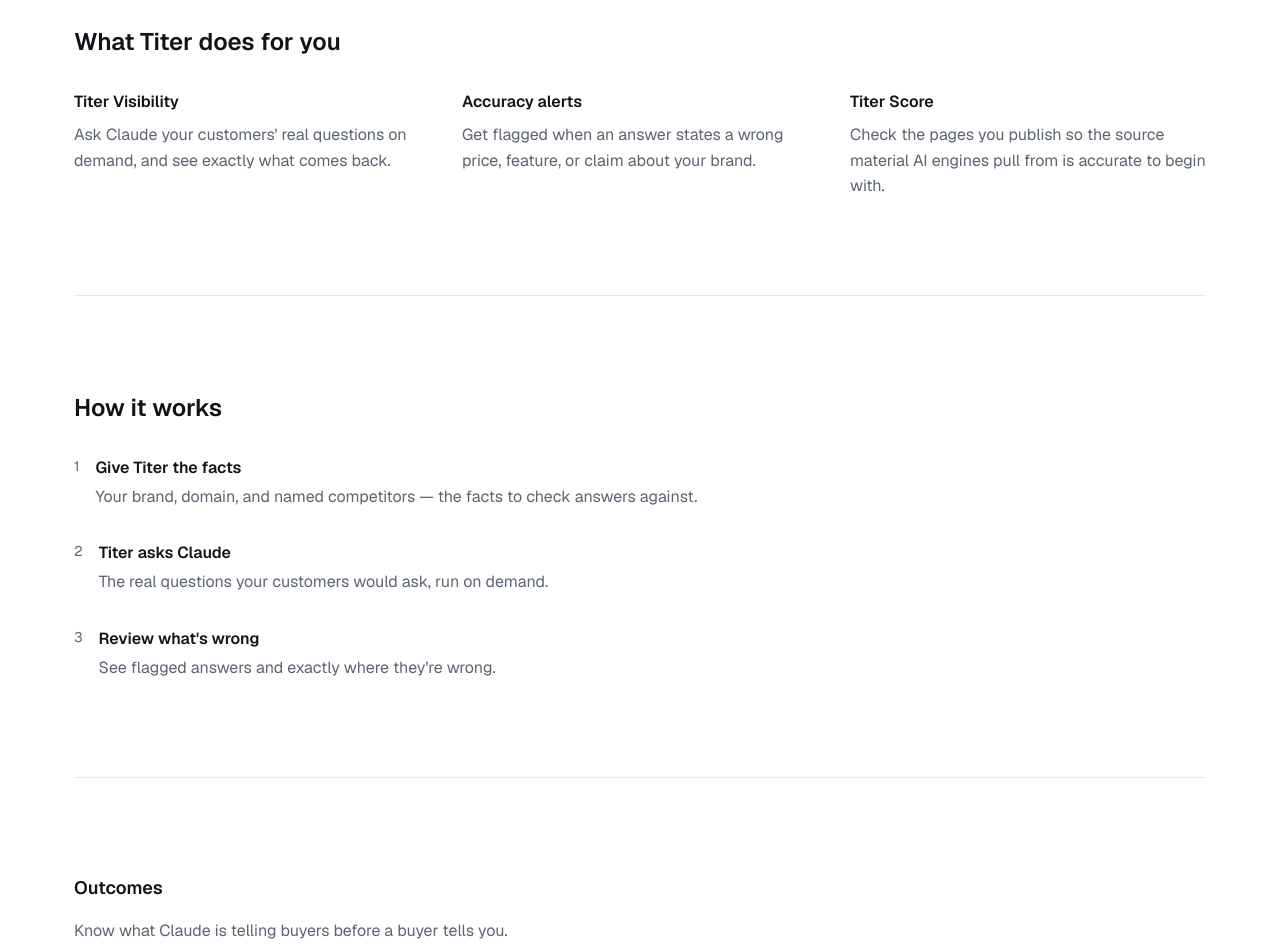
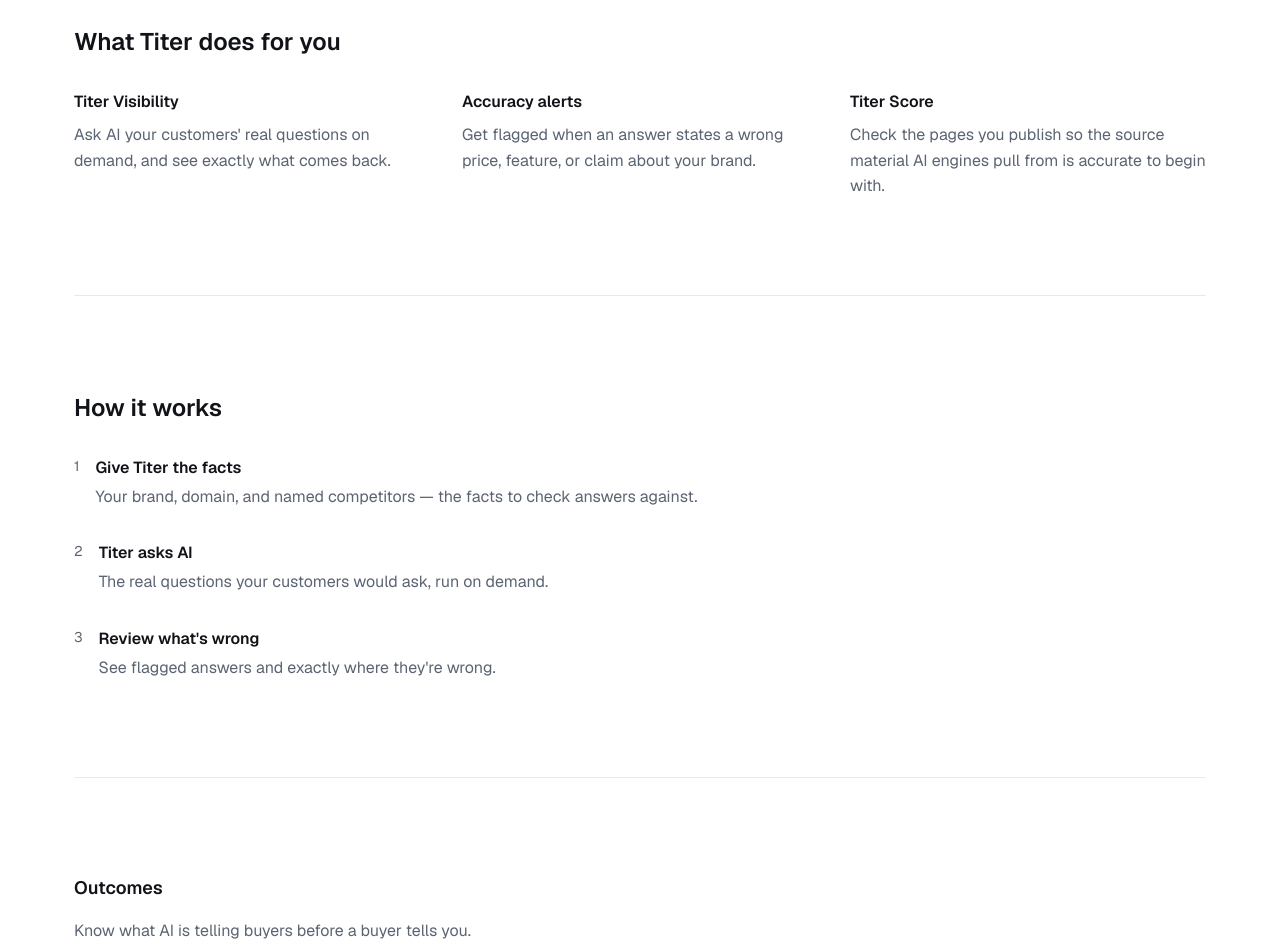
Before and after one commit to ami00012/titer-frontend, a Next.js app: page /solutions/brand-marketing in a window 1280 px wide. Shown: the part 800-1752 px from the top of the page. Built offline with nearby package versions, Linux system fonts and the light colour scheme; no server answers.

Commit message:
De-brand Visibility copy from "Claude" to generic "AI"
Naming Claude in the sales/product copy invites "I can just ask Claude
myself" -- keep that framing only on the product/visibility page, which
deliberately discloses today's single-engine coverage.

```diff
--- a/src/app/(app)/dashboard/page.tsx
+++ b/src/app/(app)/dashboard/page.tsx
@@ -46,7 +46,7 @@
     title: "Visibility",
     question: "Does AI even mention you?",
     description:
-      "Ask Claude the real questions your customers ask. See whether your brand comes up in the answer -- and how it's characterized when it does.",
+      "Ask AI the real questions your customers ask, on a schedule, not one prompt at a time. See whether your brand comes up in the answer -- and how it's characterized when it does.",
     icon: EyeIcon,
     steps: ["Track your brand (or a competitor)", "Add the questions real customers ask", "See if you're mentioned, cited, and how"],
   },
--- a/src/app/(app)/visibility/page.tsx
+++ b/src/app/(app)/visibility/page.tsx
@@ -37,7 +37,7 @@
       <div>
         <h1 className="text-2xl font-semibold">Titer Visibility</h1>
         <p className="text-secondary-foreground">
-          Ask Claude your customers&apos; real questions, see whether your brand comes up, and how it&apos;s
+          Ask AI your customers&apos; real questions, see whether your brand comes up, and how it&apos;s
           characterized when it does.
         </p>
       </div>
@@ -176,7 +176,7 @@
               <CardDescription>{brand.domain}</CardDescription>
             </div>
             <Button onClick={() => runMutation.mutate()} disabled={runMutation.isPending || activeQueries.length === 0}>
-              {runMutation.isPending ? "Asking Claude…" : "Run check"}
+              {runMutation.isPending ? "Asking AI…" : "Run check"}
             </Button>
           </div>
         </CardHeader>
@@ -228,7 +228,7 @@
       <CardContent className="flex flex-col gap-3 pt-6">
         <p className="text-sm font-medium">{query.text}</p>
         {!run ? (
-          <p className="text-sm text-muted-foreground">Not checked yet — run a check to see how Claude answers this.</p>
+          <p className="text-sm text-muted-foreground">Not checked yet — run a check to see how AI answers this.</p>
         ) : (
           <>
             <div className="flex flex-wrap items-center gap-2 text-sm">
@@ -252,7 +252,7 @@
               className="self-start text-xs text-muted-foreground underline underline-offset-2"
               onClick={() => setExpanded((v) => !v)}
             >
-              {expanded ? "Hide Claude's answer" : "Show Claude's answer"}
+              {expanded ? "Hide AI's answer" : "Show AI's answer"}
             </button>
             {expanded ? (
               <p className="rounded-md border border-border bg-muted/30 p-3 text-sm text-secondary-foreground">{run.rawAnswer}</p>
--- a/src/app/page.tsx
+++ b/src/app/page.tsx
@@ -127,7 +127,7 @@
   },
   {
     audience: "Brand & marketing",
-    reason: "See what Claude says about your brand — and where it's wrong.",
+    reason: "See what AI says about your brand — and where it's wrong.",
     cta: "See Titer Visibility",
     href: "/product/visibility",
   },
--- a/src/app/product/visibility/opengraph-image.tsx
+++ b/src/app/product/visibility/opengraph-image.tsx
@@ -7,6 +7,6 @@
 export default function Image() {
   return renderOgImage(
     "What AI answers say about your brand",
-    "Track mentions from Claude — and catch it when it's wrong.",
+    "Track mentions from AI — and catch it when it's wrong.",
   );
 }
--- a/src/app/solutions/brand-marketing/page.tsx
+++ b/src/app/solutions/brand-marketing/page.tsx
@@ -6,13 +6,13 @@
 export const metadata: Metadata = {
   title: "Titer for brand & marketing",
   description:
-    "See what Claude says about your brand, and catch it when it gets a fact wrong.",
+    "See what AI says about your brand, and catch it when it gets a fact wrong.",
 };
 
 const TOOL_MAPPINGS = [
   {
     tool: "Titer Visibility",
-    description: "Ask Claude your customers' real questions on demand, and see exactly what comes back.",
+    description: "Ask AI your customers' real questions on demand, and see exactly what comes back.",
   },
   {
     tool: "Accuracy alerts",
@@ -26,12 +26,12 @@
 
 const WORKFLOW = [
   { step: "1", title: "Give Titer the facts", body: "Your brand, domain, and named competitors — the facts to check answers against." },
-  { step: "2", title: "Titer asks Claude", body: "The real questions your customers would ask, run on demand." },
+  { step: "2", title: "Titer asks AI", body: "The real questions your customers would ask, run on demand." },
   { step: "3", title: "Review what's wrong", body: "See flagged answers and exactly where they're wrong." },
 ];
 
 const REASONS = [
-  "Know what Claude is telling buyers before a buyer tells you.",
+  "Know what AI is telling buyers before a buyer tells you.",
   "Catch a wrong price or dead feature before it costs a deal.",
   "See how your brand's presence compares to named competitors.",
 ];
@@ -40,7 +40,7 @@
   return (
     <SolutionPageTemplate
       headline="What AI says about your brand — and where it's wrong"
-      subhead="Track mentions from Claude, and catch it when it gets a fact wrong."
+      subhead="Track mentions from AI, and catch it when it gets a fact wrong."
       problem="Buyers ask AI engines about a brand before they visit its site, and those answers can be outdated or simply wrong — a discontinued feature, an old price, a competitor's claim repeated as fact. Marketing teams have no visibility into what's being said, and no way to correct it once they find out."
       toolMappings={TOOL_MAPPINGS}
       workflow={WORKFLOW}
```
